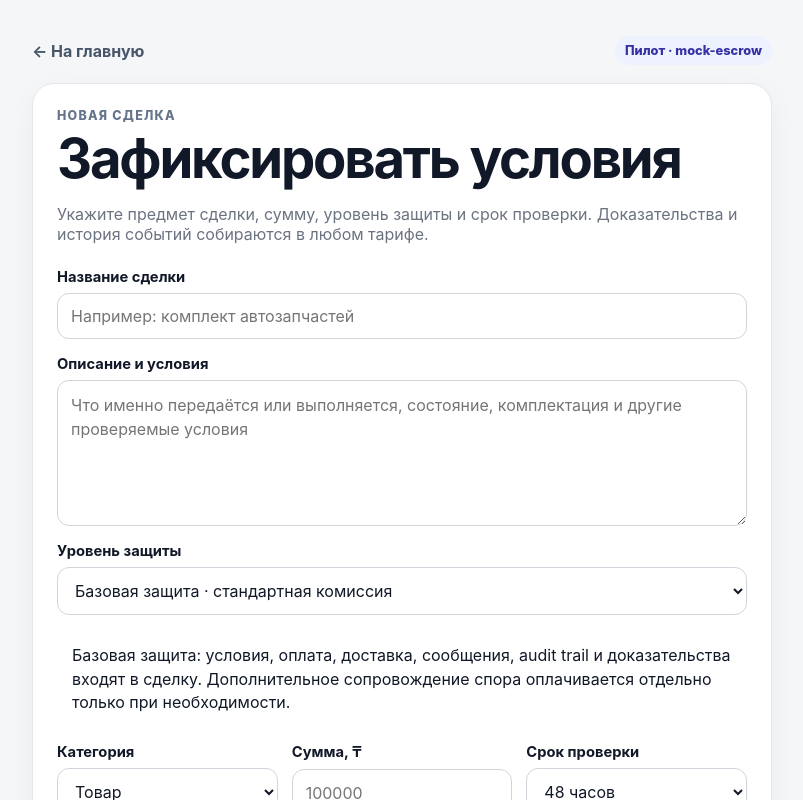
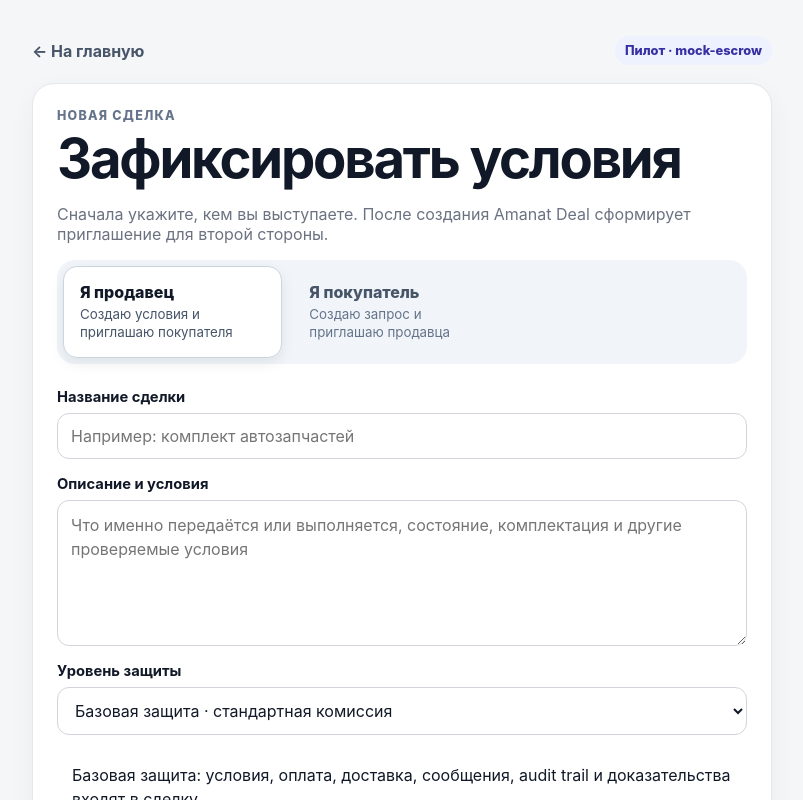
Before and after one commit to itasik2/amanat-deal, a Next.js app in the folder apps/web/: page /deal/create in a window 1280 px wide. Shown: the top 800 px of the page, without its empty margins (238-1041 px from the left). Built offline with nearby package versions, Linux system fonts and the light colour scheme.

Commit message:
feat: add creator role and invitation success screen

```diff
--- a/apps/web/app/deal/create/page.tsx
+++ b/apps/web/app/deal/create/page.tsx
@@ -2,13 +2,22 @@
 
 import Link from 'next/link';
 import { FormEvent, useState } from 'react';
-import { useRouter } from 'next/navigation';
 
 type DealCategory = 'GOODS' | 'SERVICE' | 'REPAIR' | 'EQUIPMENT' | 'OTHER';
 type ProtectionPlan = 'BASIC' | 'EXTENDED';
+type PartyRole = 'SELLER' | 'BUYER';
 
 type CreatedDeal = {
   id: string;
+  publicCode: string;
+  title: string;
+  creatorRole: PartyRole;
+  invitation: {
+    invitedRole: PartyRole;
+    shortCode: string;
+    token: string;
+    expiresAt: string;
+  };
 };
 
 async function parseApiError(response: Response) {
@@ -18,8 +27,12 @@ async function parseApiError(response: Response) {
   return `Ошибка API: ${response.status}`;
 }
 
+function roleLabel(role: PartyRole) {
+  return role === 'SELLER' ? 'продавца' : 'покупателя';
+}
+
 export default function CreateDealPage() {
-  const router = useRouter();
+  const [creatorRole, setCreatorRole] = useState<PartyRole>('SELLER');
   const [title, setTitle] = useState('');
   const [description, setDescription] = useState('');
   const [category, setCategory] = useState<DealCategory>('GOODS');
@@ -28,6 +41,8 @@ export default function CreateDealPage() {
   const [inspectionHours, setInspectionHours] = useState('48');
   const [submitting, setSubmitting] = useState(false);
   const [error, setError] = useState('');
+  const [created, setCreated] = useState<CreatedDeal | null>(null);
+  const [copied, setCopied] = useState('');
 
   async function submit(event: FormEvent<HTMLFormElement>) {
     event.preventDefault();
@@ -39,6 +54,7 @@ export default function CreateDealPage() {
         method: 'POST',
         headers: { 'Content-Type': 'application/json' },
         body: JSON.stringify({
+          creatorRole,
           title: title.trim(),
           description: description.trim(),
           category,
@@ -49,14 +65,72 @@ export default function CreateDealPage() {
       });
 
       if (!response.ok) throw new Error(await parseApiError(response));
-
-      const deal = (await response.json()) as CreatedDeal;
-      router.push(`/deal/${deal.id}`);
+      setCreated((await response.json()) as CreatedDeal);
     } catch (err) {
       setError(err instanceof Error ? err.message : 'Не удалось создать сделку');
     } finally {
       setSubmitting(false);
     }
+  }
+
+  async function copy(value: string, label: string) {
+    await navigator.clipboard.writeText(value);
+    setCopied(label);
+    window.setTimeout(() => setCopied(''), 1800);
+  }
+
+  if (created) {
+    const inviteUrl = typeof window === 'undefined'
+      ? `/invite/${created.invitation.token}`
+      : `${window.location.origin}/invite/${created.invitation.token}`;
+
+    return (
+      <main className="page narrow">
+        <div className="page-header">
+          <Link className="back-link" href="/">← На главную</Link>
+          <span className="pill">Сделка создана</span>
+        </div>
+
+        <section className="card hero-card">
+          <p className="eyebrow">{created.publicCode}</p>
+          <h1>Пригласите {roleLabel(created.invitation.invitedRole)}</h1>
+          <p className="lead">
+            Вы создали сделку как {created.creatorRole === 'SELLER' ? 'продавец' : 'покупатель'}. Вторая сторона получает противоположную роль автоматически.
+          </p>
+
+          <div className="notice success spacing-top-small">
+            Условия со стороны создателя уже зафиксированы. После присоединения второй участник проверит их и примет со своей стороны.
+          </div>
+
+          <div className="invite-share spacing-top">
+            <div className="invite-value">
+              <span className="muted small">Ссылка-приглашение</span>
+              <code>{inviteUrl}</code>
+              <button className="button secondary compact-button" type="button" onClick={() => void copy(inviteUrl, 'link')}>
+                {copied === 'link' ? 'Скопировано' : 'Скопировать ссылку'}
+              </button>
+            </div>
+
+            <div className="invite-value">
+              <span className="muted small">Короткий код</span>
+              <strong className="invite-code">{created.invitation.shortCode}</strong>
+              <button className="button secondary compact-button" type="button" onClick={() => void copy(created.invitation.shortCode, 'code')}>
+                {copied === 'code' ? 'Скопировано' : 'Скопировать код'}
+              </button>
+            </div>
+          </div>
+
+          <p className="muted small spacing-top-small">
+            Приглашение действует до {new Intl.DateTimeFormat('ru-RU', { dateStyle: 'medium', timeStyle: 'short' }).format(new Date(created.invitation.expiresAt))}. Токен в базе хранится только в виде hash.
+          </p>
+
+          <div className="actions spacing-top">
+            <Link className="button" href={`/deal/${created.id}`}>Открыть сделку</Link>
+            <Link className="button secondary" href="/">К списку сделок</Link>
+          </div>
+        </section>
+      </main>
+    );
   }
 
   return (
@@ -70,31 +144,29 @@ export default function CreateDealPage() {
         <p className="eyebrow">Новая сделка</p>
         <h1>Зафиксировать условия</h1>
         <p className="muted">
-          Укажите предмет сделки, сумму, уровень защиты и срок проверки. Доказательства и история событий собираются в любом тарифе.
+          Сначала укажите, кем вы выступаете. После создания Amanat Deal сформирует приглашение для второй стороны.
         </p>
+
+        <div className="role-tabs creator-role-tabs spacing-top-small" role="tablist" aria-label="Роль создателя сделки">
+          <button className={`role-tab ${creatorRole === 'SELLER' ? 'active' : ''}`} type="button" role="tab" aria-selected={creatorRole === 'SELLER'} onClick={() => setCreatorRole('SELLER')}>
+            <span>Я продавец</span>
+            <small>Создаю условия и приглашаю покупателя</small>
+          </button>
+          <button className={`role-tab ${creatorRole === 'BUYER' ? 'active' : ''}`} type="button" role="tab" aria-selected={creatorRole === 'BUYER'} onClick={() => setCreatorRole('BUYER')}>
+            <span>Я покупатель</span>
+            <small>Создаю запрос и приглашаю продавца</small>
+          </button>
+        </div>
 
         <form className="form" onSubmit={submit}>
           <label className="field">
             <span>Название сделки</span>
-            <input
-              required
-              minLength={3}
-              value={title}
-              onChange={(event) => setTitle(event.target.value)}
-              placeholder="Например: комплект автозапчастей"
-            />
+            <input required minLength={3} value={title} onChange={(event) => setTitle(event.target.value)} placeholder="Например: комплект автозапчастей" />
           </label>
 
           <label className="field">
             <span>Описание и условия</span>
-            <textarea
-              required
-              minLength={10}
-              rows={5}
-              value={description}
-              onChange={(event) => setDescription(event.target.value)}
-              placeholder="Что именно передаётся или выполняется, состояние, комплектация и другие проверяемые условия"
-            />
+            <textarea required minLength={10} rows={5} value={description} onChange={(event) => setDescription(event.target.value)} placeholder="Что именно передаётся или выполняется, состояние, комплектация и другие проверяемые условия" />
           </label>
 
           <label className="field">
@@ -107,8 +179,8 @@ export default function CreateDealPage() {
 
           <div className={protectionPlan === 'EXTENDED' ? 'notice warning' : 'notice'}>
             {protectionPlan === 'EXTENDED'
-              ? 'Расширенная защита: усиленный сценарий фиксации состояния, упаковки, серийных данных и исполнения сделки. Доказательства всё равно принадлежат самой сделке, а не отдельной платной функции.'
-              : 'Базовая защита: условия, оплата, доставка, сообщения, audit trail и доказательства входят в сделку. Дополнительное сопровождение спора оплачивается отдельно только при необходимости.'}
+              ? 'Расширенная защита: усиленный сценарий фиксации состояния, упаковки, серийных данных и исполнения сделки.'
+              : 'Базовая защита: условия, оплата, доставка, сообщения, audit trail и доказательства входят в сделку.'}
           </div>
 
           <div className="form-grid">
@@ -125,16 +197,7 @@ export default function CreateDealPage() {
 
             <label className="field">
               <span>Сумма, ₸</span>
-              <input
-                required
-                min={1000}
-                step={1}
-                inputMode="numeric"
-                type="number"
-                value={amountKzt}
-                onChange={(event) => setAmountKzt(event.target.value)}
-                placeholder="100000"
-              />
+              <input required min={1000} step={1} inputMode="numeric" type="number" value={amountKzt} onChange={(event) => setAmountKzt(event.target.value)} placeholder="100000" />
             </label>
 
             <label className="field">
@@ -150,9 +213,7 @@ export default function CreateDealPage() {
           {error ? <div className="notice error">{error}</div> : null}
 
           <div className="actions">
-            <button className="button" type="submit" disabled={submitting}>
-              {submitting ? 'Создаём…' : 'Создать сделку'}
-            </button>
+            <button className="button" type="submit" disabled={submitting}>{submitting ? 'Создаём…' : 'Создать сделку'}</button>
             <Link className="button secondary" href="/">Отмена</Link>
           </div>
         </form>
```
